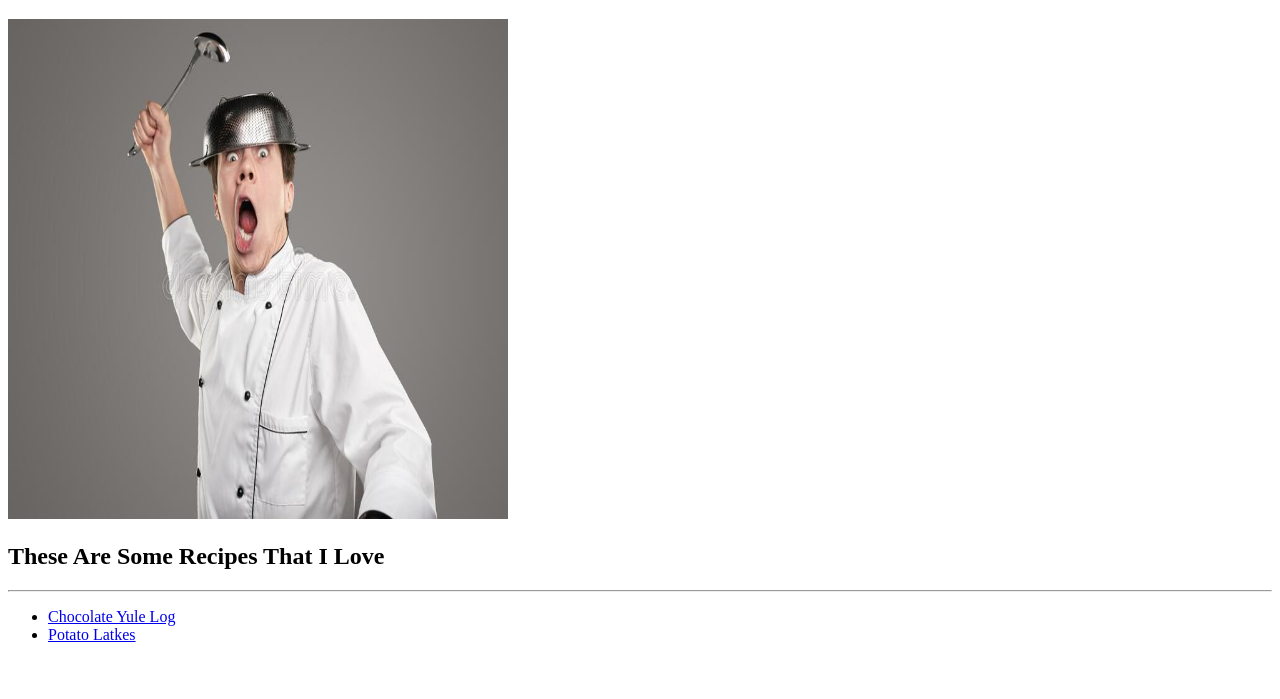
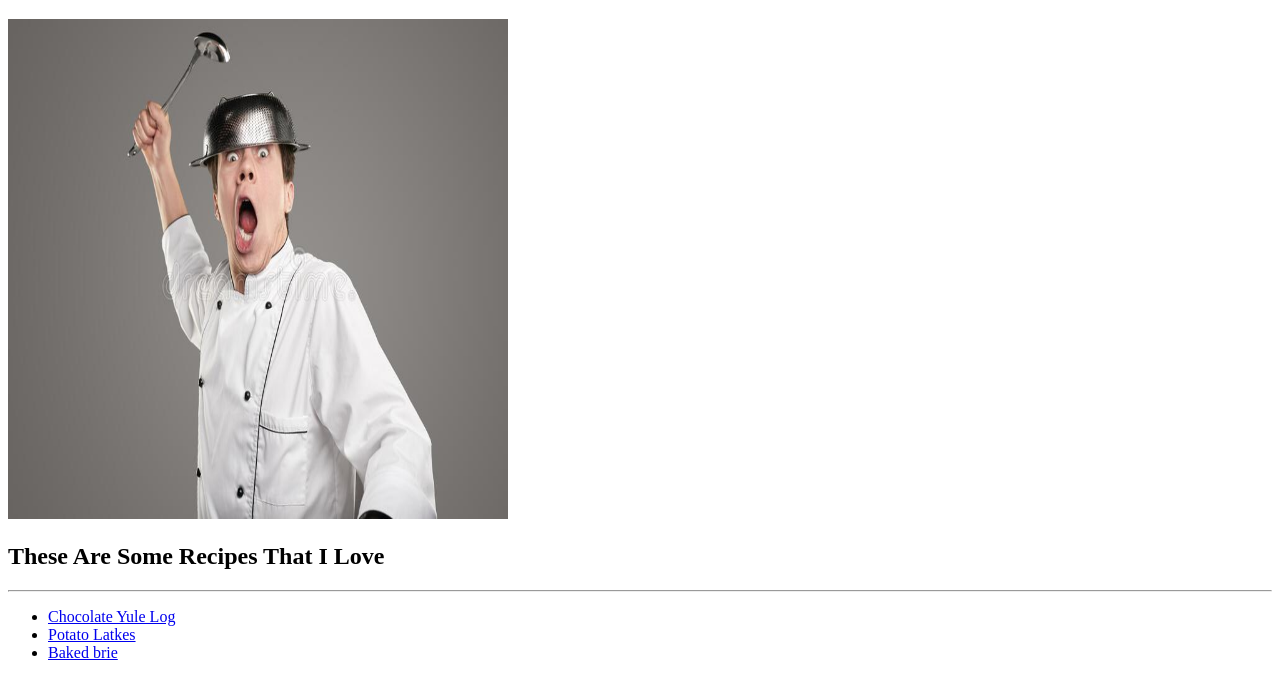
Before and after one commit to SH4RGO/odin-recipes, a plain HTML site: page index.html in a window 1280 px wide. Shown: the part 61-760 px from the top of the page. Drawn offline with Linux system fonts and the light colour scheme.

Commit message:
Embed : Embeded A Recipe page To The main page

```diff
--- a/index.html
+++ b/index.html
@@ -14,6 +14,7 @@
     <ul>
     <li><a href="/recipes/chocolat.html">Chocolate Yule Log</a></li>
     <li><a href="/recipes/potato.html">Potato Latkes</a></li>
+    <li><a href="/recipes/bakedbri.html">Baked brie</a></li>
     </ul>
 </body>
 </html>
```
